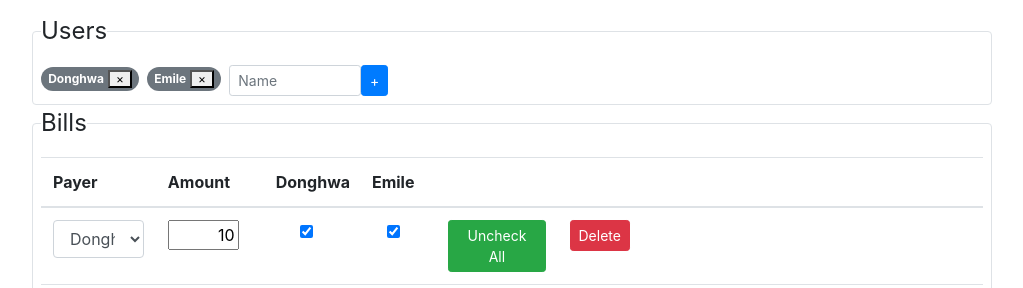
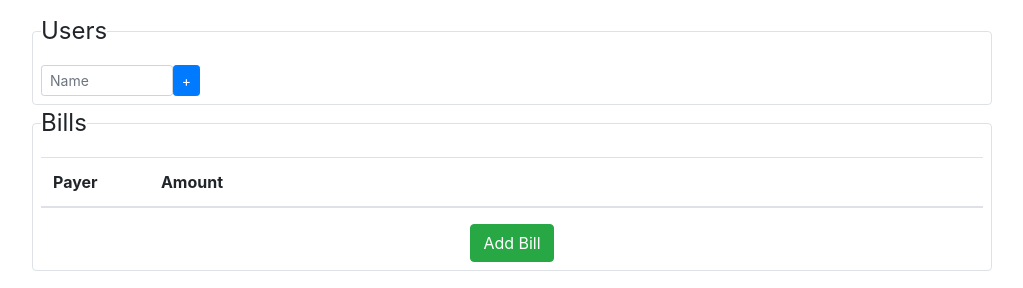
Before and after one commit to storykim/bill-splitter, a Gatsby site: page / in a window 1280 px wide. Shown: the part 171-459 px from the top of the page, without its empty margins (128-1151 px from the left). Built offline with nearby package versions, Linux system fonts and the light colour scheme; Gatsby itself is replaced by a stand-in of ours.

Commit message:
Set default states

```diff
--- a/src/pages/index.js
+++ b/src/pages/index.js
@@ -8,14 +8,10 @@ import { Helmet } from "react-helmet"
 class App extends React.Component {
   constructor(props) {
     super(props)
-    // TODO : set to 1
-    this.nextId = 4
+    this.nextId = 1
     this.state = {
-      users: ["Donghwa", "Emile"],
+      users: [],
       bills: [
-        { id: 1, payer: "Donghwa", amount: "10", people: ["Donghwa", "Emile"] },
-        { id: 2, payer: "Emile", amount: "20", people: ["Donghwa"] },
-        { id: 3, payer: "", amount: "100", people: ["Donghwa", "Emile"] },
       ],
     }
 
```
